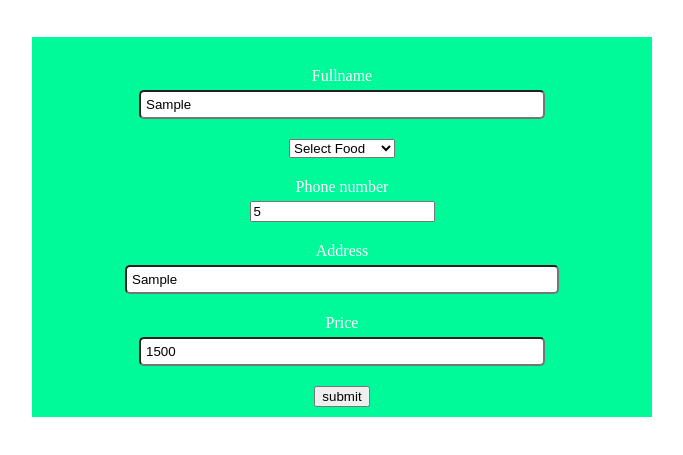
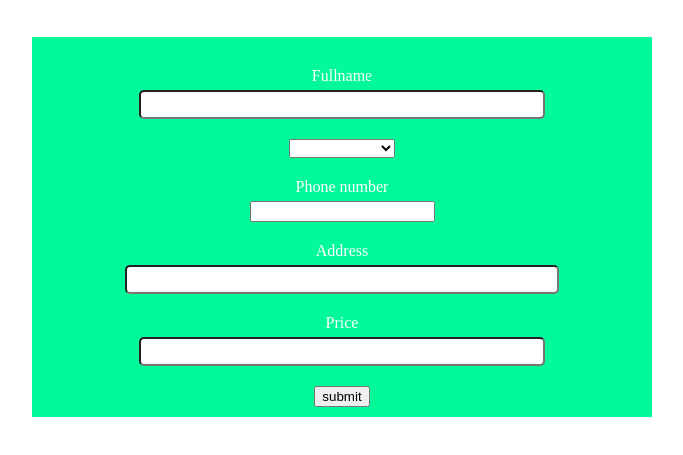
Before and after one commit to smartpro1/online-food-ordering-platform, a website: page order.html in a window 1280 px wide. Both pictures are taken after typing "Sample", "5", "Sample" into the empty fields and a click on the button "submit". Shown: the part 61-516 px from the top of the page, without its empty margins (298-981 px from the left). Drawn offline with Linux system fonts and the light colour scheme; no server answers.

```diff
--- a/order.html
+++ b/order.html
@@ -106,7 +106,7 @@
    	 	let number = document.getElementById("number").value;
       let address = document.getElementById("address").value;
    	 	let price = document.getElementById("price").value;
-      console.log({fullname, foodname, number, price});
+
 
    	 	var xhr = new XMLHttpRequest();
    	 	var url = "http://localhost:3000/orders";
@@ -119,6 +119,12 @@
    	 	}
    	 	var data = JSON.stringify({"fullname": fullname, "number": number, "food": foodname, "price": price, "address": address});
    	 	xhr.send(data);
+
+      document.getElementById("name").value = "";
+      document.getElementById("foodItems").value = "";
+      document.getElementById("number").value = "";
+      document.getElementById("address").value = "";
+      document.getElementById("price").value = "";
    		 });
 
 
```
Also changed, not shown: admin/login.html (+3 -1 lines).
